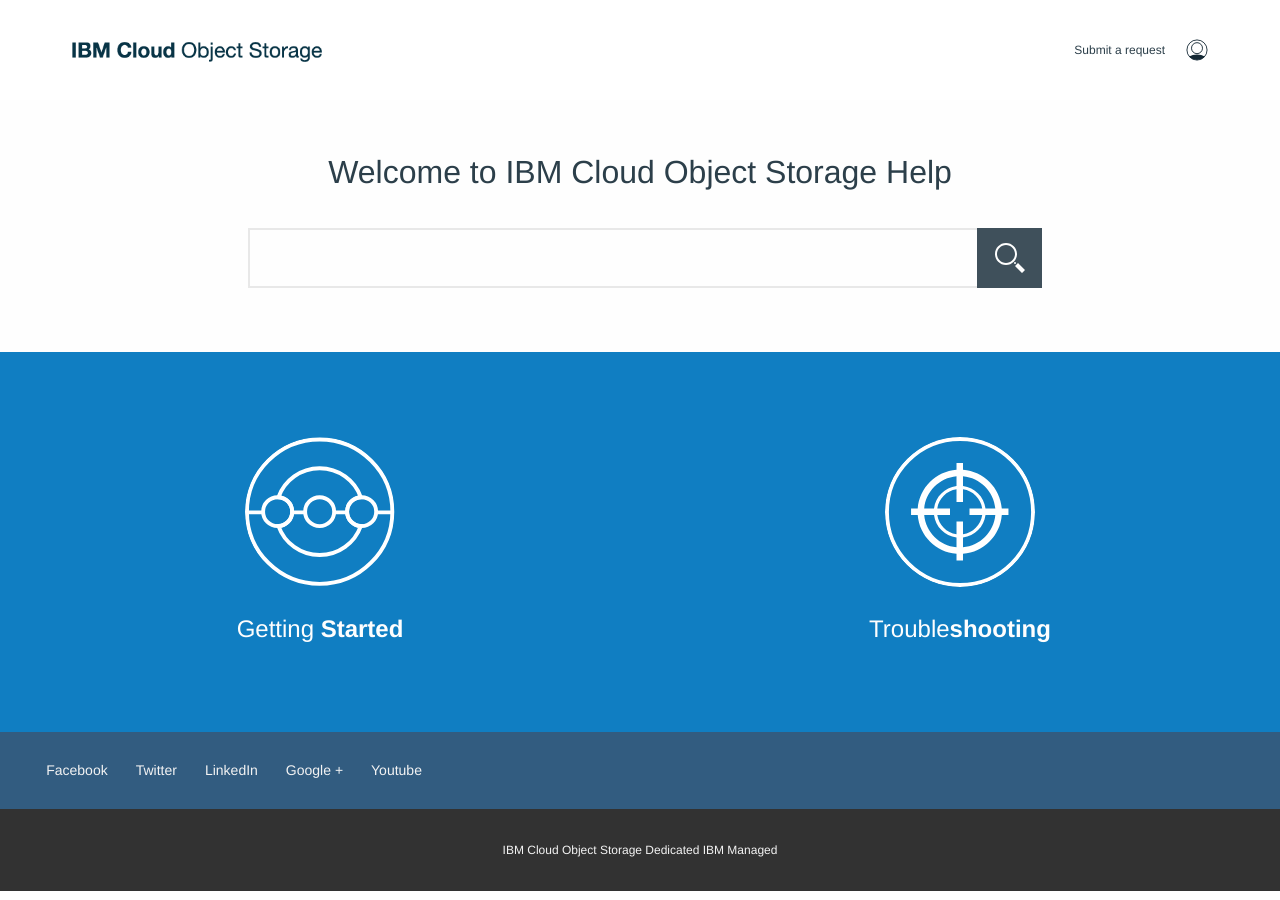
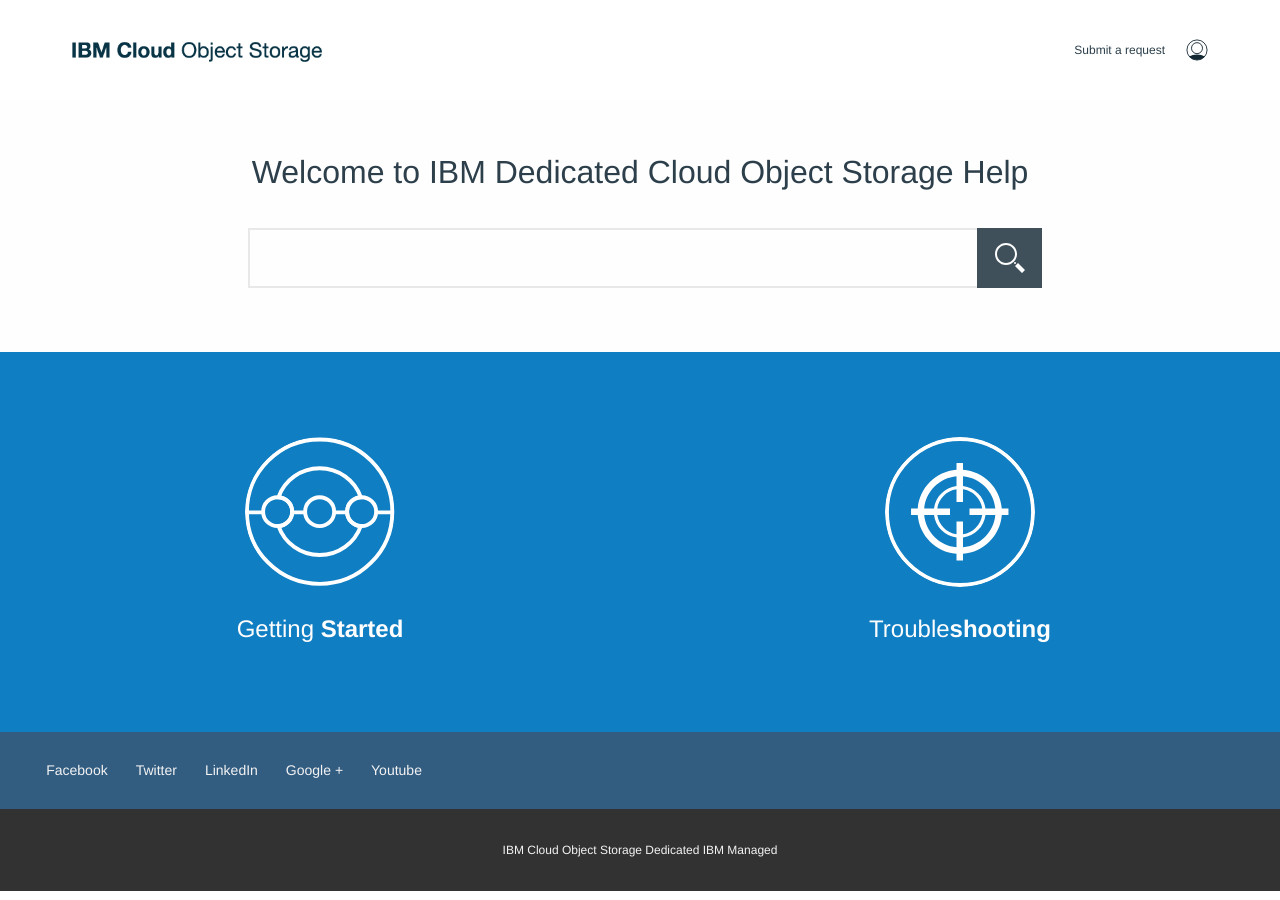
Before and after one commit to nglange/help-documentation, a Jekyll site: the page built from index.html, in a window 1280 px wide. Built offline with Jekyll 4.4.1, drawn with Linux system fonts in a browser that asks for light colours.

Commit message:
revised titles to IBM Dedicated Cloud Object Storage

```diff
--- a/_config.yml
+++ b/_config.yml
@@ -6,9 +6,9 @@
 # 'jekyll serve'. If you change this file, please restart the server process.
 
 # Site settings
-title: IBM Cloud Object Storage Help
+title: IBM Dedicated Cloud Object Storage Help
 email: twegan@us.ibm.com
-description: The definitive Knowledge Base for IBM Cloud Object Storage Help
+description: The definitive Knowledge Base for IBM Dedicated Cloud Object Storage Help
 baseurl: "/help-documentation" # the subpath of your site, e.g. /blog
 url: "http://ibm-cos-help.github.io" # the base hostname & protocol for your site
 twitter_username: tj_egan
--- a/_includes/search--pageview.html
+++ b/_includes/search--pageview.html
@@ -7,7 +7,7 @@
 
   </div>
   <div class="input-container">
-    <label for="search__fullview" class="hide search--label">Search IBM Cloud Object Storage Help</label>
+    <label for="search__fullview" class="hide search--label">Search IBM Dedicated Cloud Object Storage Help</label>
     <input type="text" id="search-input" placeholder="" name="search" class="search__minview--page">
     <img src="{{ site.baseurl }}/img/search.svg" class="search-icon" />
   </div>
--- a/index.html
+++ b/index.html
@@ -5,7 +5,7 @@
 <div class="home">
 
   <div class="search">
-    <label for="search">Welcome to IBM Cloud Object Storage Help</label>
+    <label for="search">Welcome to IBM Dedicated Cloud Object Storage Help</label>
     <div class="full-view__search hide">
       <a href="" class="x hide">X</a>
       <ul id="results-container"></ul>
@@ -13,7 +13,7 @@
 
     </div>
     <div class="input-container">
-      <label for="search__fullview" class="hide search--label">Search IBM Cloud Object Storage Help</label>
+      <label for="search__fullview" class="hide search--label">Search IBM Dedicated Cloud Object Storage Help</label>
       <input type="text" id="search-input" placeholder="" name="search" class="search__minview">
       <img src="./img/search.svg" class="search-icon" />
     </div>
```
Also changed, not shown: README.md.
